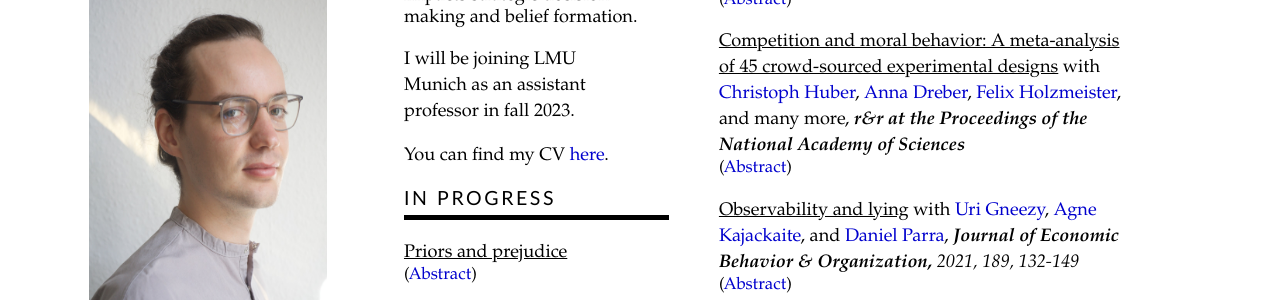
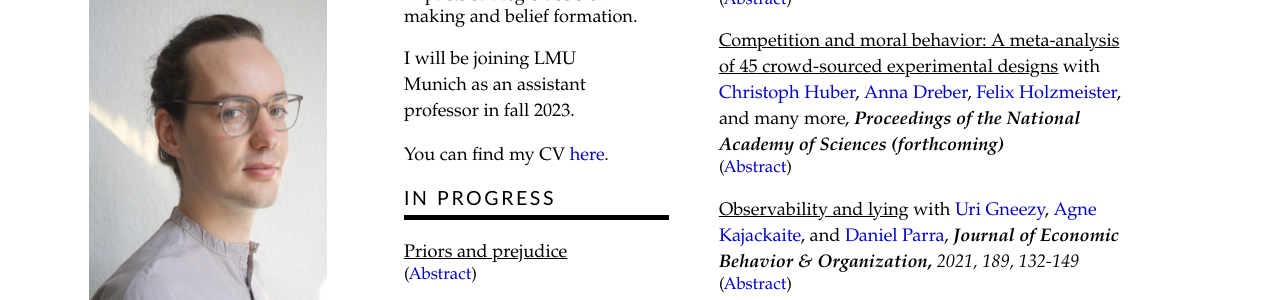
Before and after one commit to tilmanfries/tilmanfries.github.io, a Jekyll site: the page built from index.md, in a window 1280 px wide. Shown: the part 228-528 px from the top of the page. Built offline with Jekyll 4.4.1, drawn with Linux system fonts in a browser that asks for light colours.

Commit message:
Update index.md

```diff
--- a/index.md
+++ b/index.md
@@ -24,7 +24,7 @@ projects:
     collab: <a target="_blank" rel="noopener noreferrer"  href=https://chr-huber.com/>Christoph Huber</a>, <a target="_blank" rel="noopener noreferrer"  href=https://sites.google.com/site/annadreber/>Anna Dreber</a>, <a target="_blank" rel="noopener noreferrer"  href=https://www.holzmeister.biz/>Felix Holzmeister</a>, and many more
     pdf: none
     link: none
-    journal: r&r at the Proceedings of the National Academy of Sciences
+    journal: Proceedings of the National Academy of Sciences (forthcoming)
     issue: none
     abstract: Please refer to the <a target="_blank" rel="noopener noreferrer"  href=https://manydesigns.online/>project website</a> for more information.
   - name: Observability and lying
```
